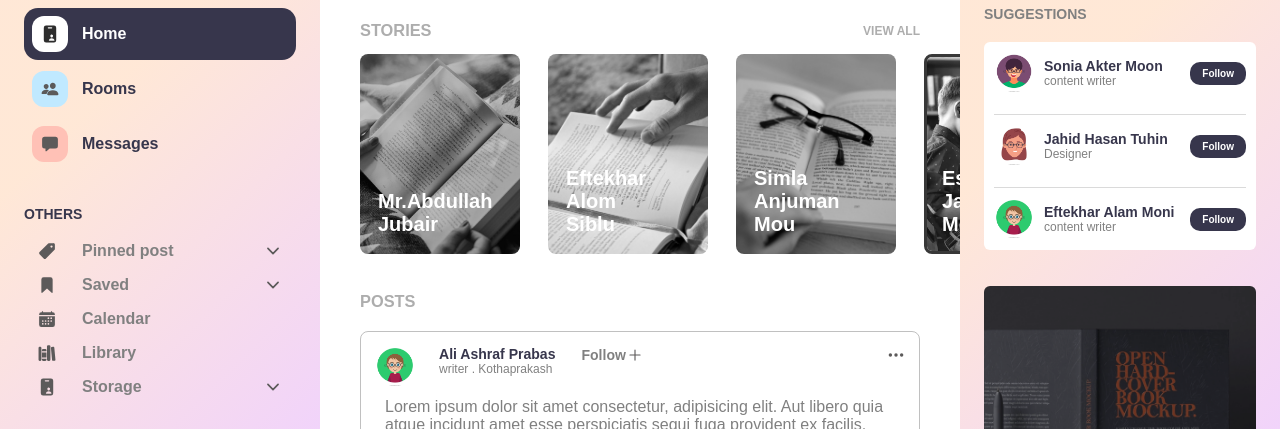
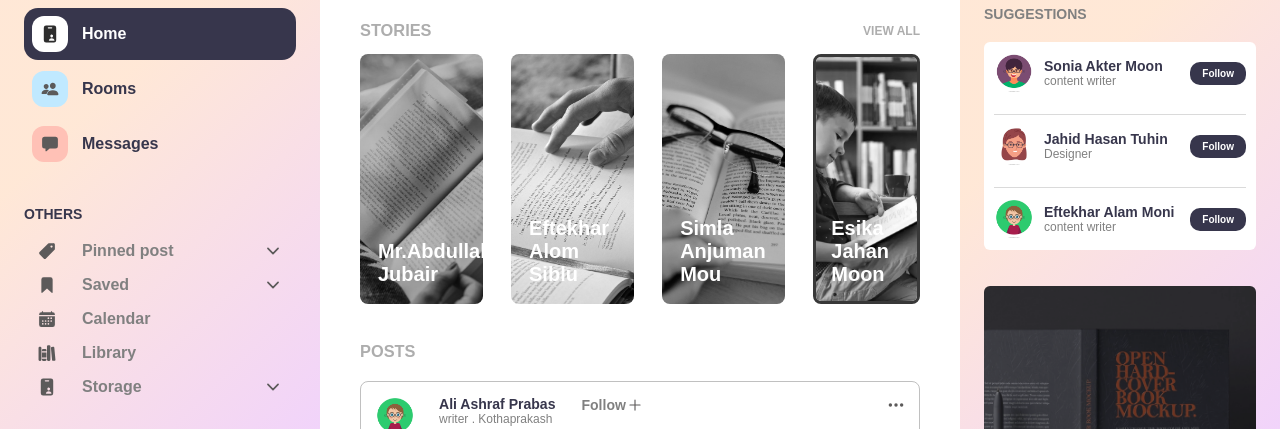
Before and after one commit to jimmyramani0912/Test-4, a plain HTML site: page index.html in a window 1280 px wide. Shown: the part 80-509 px from the top of the page. Drawn offline with nearby package versions, Linux system fonts and the light colour scheme.

Commit message:
done ...

```diff
--- a/style.css
+++ b/style.css
@@ -306,8 +306,10 @@ body {
 }
 
 .best-seller-img img {
+    /* height: 27.2rem;
+    width: 27.2rem; */
     height: 27.2rem;
-    width: 27.2rem;
+    width: 100%;
     object-fit: cover;
     border-radius: 0.6rem;
     filter: brightness(70%);
@@ -430,8 +432,8 @@ body {
 
 .storie-img img {
     border-radius: 0.8rem;
-    height: 20rem;
-    width: 16rem;
+    height: 25rem;
+    width: 100%;
     object-fit: cover;
     -webkit-filter: grayscale(100%);
     /*Safari 6.0 - 9.0 */
```
